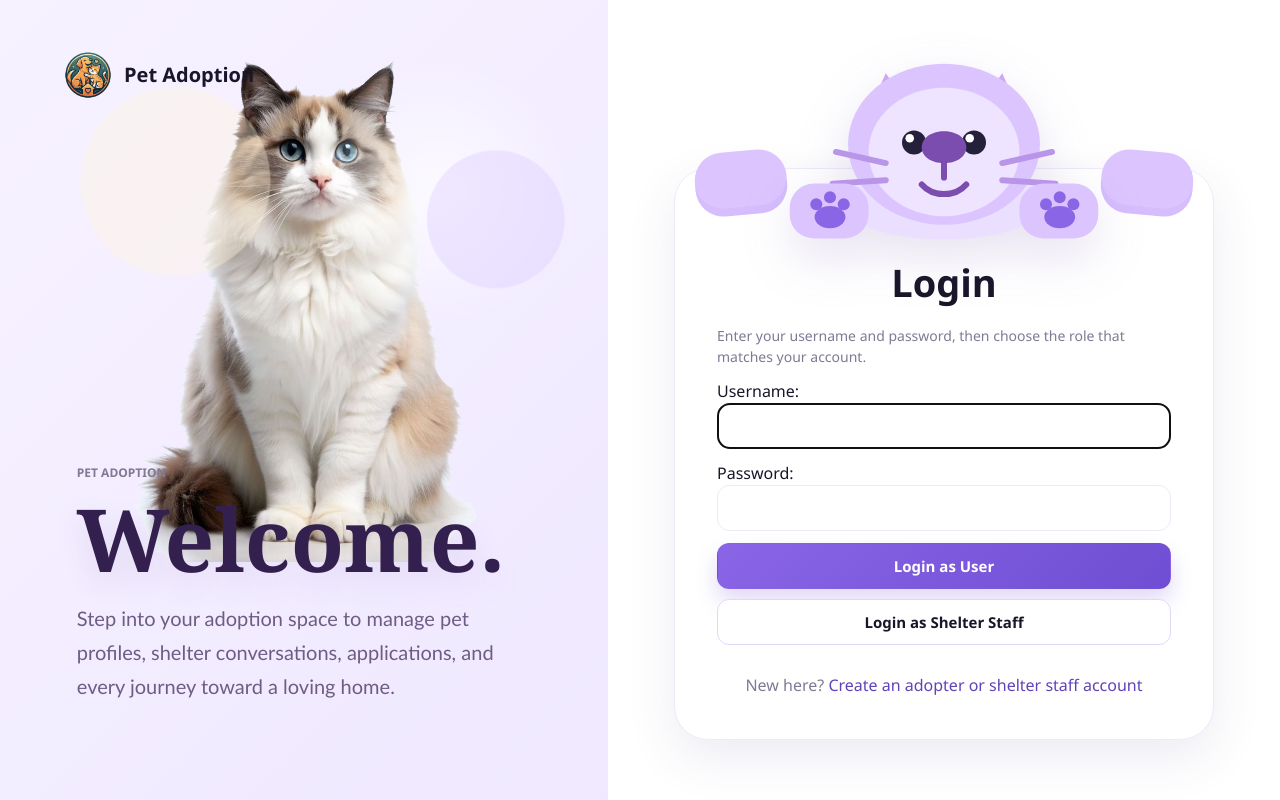
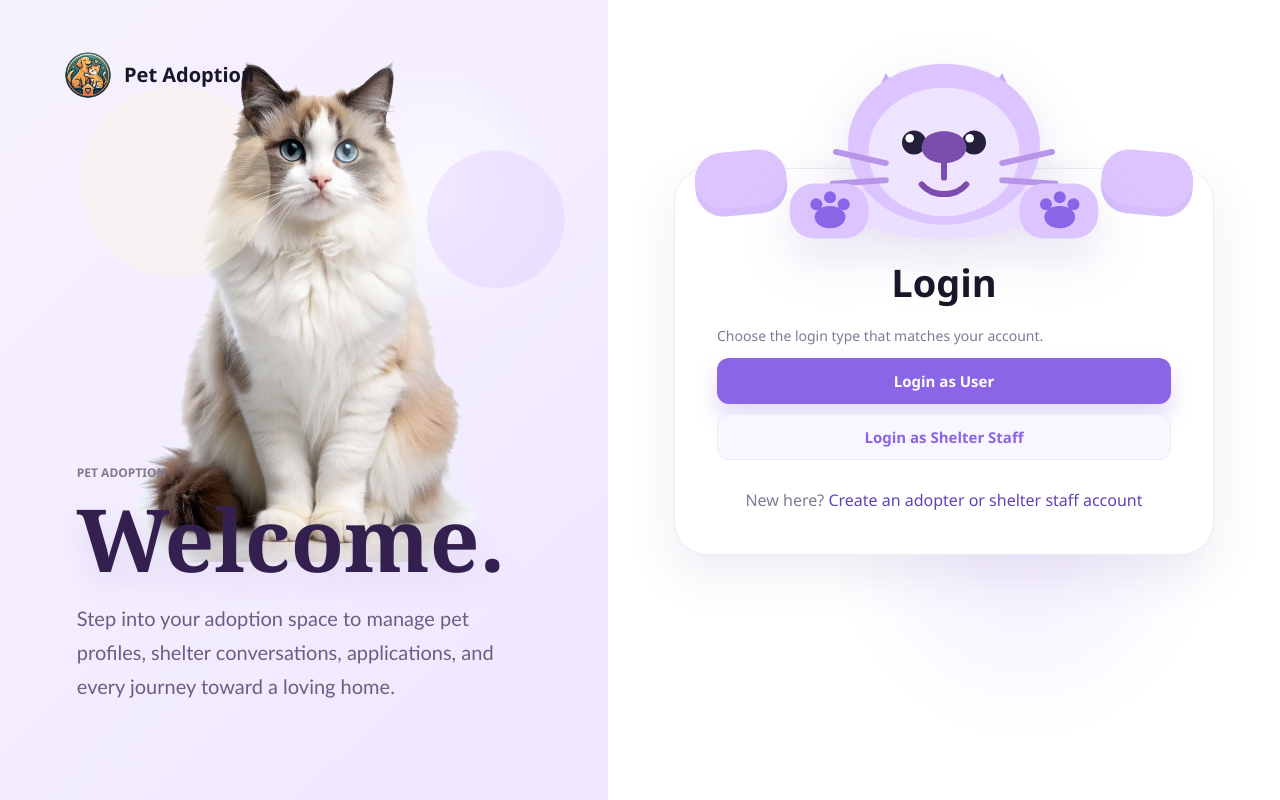
Before and after one commit to kirkgabz/Pet-Adoption-Platform, a Django app: page /accounts/login/ in a window 1280 px wide. Run offline with Django 5.2, Linux system fonts and the light colour scheme; some libraries are stand-ins or nearby versions.

Commit message:
Split login role selection flow

```diff
--- a/adoption/views.py
+++ b/adoption/views.py
@@ -113,10 +113,12 @@ class RoleBasedLoginView(LoginView):
 
     def get_context_data(self, **kwargs):
         context = super().get_context_data(**kwargs)
-        login_role = self.request.GET.get("role", "user")
+        login_role = self.request.POST.get("login_role") or self.request.GET.get("role")
+        if login_role not in {"user", "staff"}:
+            login_role = None
         context["login_role"] = login_role
         context["google_login_configured"] = is_google_login_configured(self.request)
-        context["show_google_login"] = context["google_login_configured"] and login_role != "staff"
+        context["show_google_login"] = context["google_login_configured"] and login_role == "user"
         return context
 
 
--- a/static/css/site.css
+++ b/static/css/site.css
@@ -189,6 +189,13 @@ img { display: block; max-width: 100%; }
 .social-login-form {
   display: grid;
   gap: 12px;
+}
+.auth-role-actions .button {
+  width: 100%;
+  min-height: 46px;
+  border-radius: 12px;
+  font-size: 15px;
+  font-weight: 700;
 }
 .auth-login-actions button {
   min-height: 46px;
@@ -1372,7 +1379,12 @@ img { display: block; max-width: 100%; }
 .social-btn .icon { display:inline-grid; place-items:center; width:18px; height:18px; }
 .social-btn.google { border-color: rgba(0,0,0,0.06); }
 .social-btn.google:hover { box-shadow: 0 8px 20px rgba(0,0,0,0.06); }
-.social-login-form .social-btn { width: 100%; }
+.social-login-form { justify-items: center; }
+.social-login-form .social-btn {
+  width: auto;
+  min-width: min(256px, 100%);
+  max-width: 100%;
+}
 .auth-layout .notice {
   width: min(1320px, 100%);
   margin: 0 auto 16px;
--- a/templates/registration/login.html
+++ b/templates/registration/login.html
@@ -19,15 +19,30 @@
     <img class="auth-mascot cat" src="{% static 'img/cat-login.svg' %}" alt="Cute cat">
     <div class="auth-card">
       <h2>Login</h2>
+      {% if not login_role %}
         <p class="auth-login-note">
-        Enter your username and password, then choose the role that matches your account.
+          Choose the login type that matches your account.
+        </p>
+        <div class="auth-login-actions auth-role-actions">
+          <a class="button primary" href="{% url 'login' %}?role=user">Login as User</a>
+          <a class="button secondary" href="{% url 'login' %}?role=staff">Login as Shelter Staff</a>
+        </div>
+      {% else %}
+        <p class="auth-login-note">
+          {% if login_role == "staff" %}
+            Enter your shelter staff credentials.
+          {% else %}
+            Enter your adopter credentials or continue with Google.
+          {% endif %}
         </p>
         <form class="auth-login-form" method="post">
           {% csrf_token %}
+          <input type="hidden" name="login_role" value="{{ login_role }}">
           {{ form.as_p }}
           <div class="auth-login-actions">
-          <button type="submit" name="login_role" value="user" class="primary">Login as User</button>
-          <button type="submit" name="login_role" value="staff" class="secondary">Login as Shelter Staff</button>
+            <button type="submit" class="{% if login_role == 'staff' %}secondary{% else %}primary{% endif %}">
+              {% if login_role == "staff" %}Login as Shelter Staff{% else %}Login as User{% endif %}
+            </button>
           </div>
         </form>
         {% if show_google_login %}
@@ -37,6 +52,8 @@
             {% include "registration/partials/google_button.html" %}
           </form>
         {% endif %}
+        <p class="auth-switch"><a href="{% url 'login' %}">Choose another login type</a></p>
+      {% endif %}
       <p class="auth-switch">New here? <a href="{% url 'register' %}">Create an adopter or shelter staff account</a></p>
     </div>
   </div>
```
Lines whose indentation alone changed are shown as unchanged.
